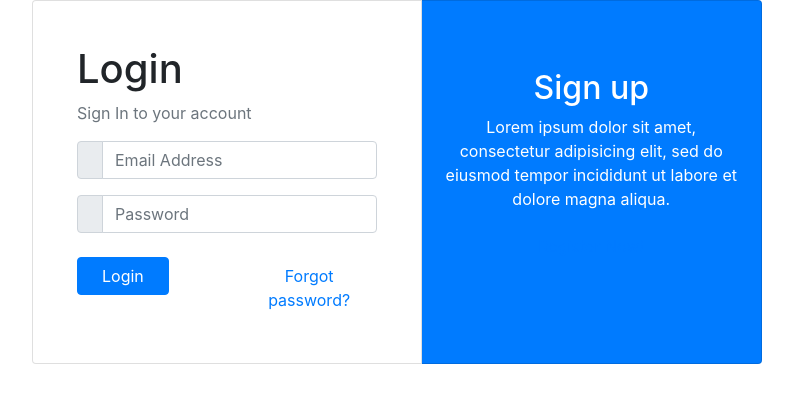
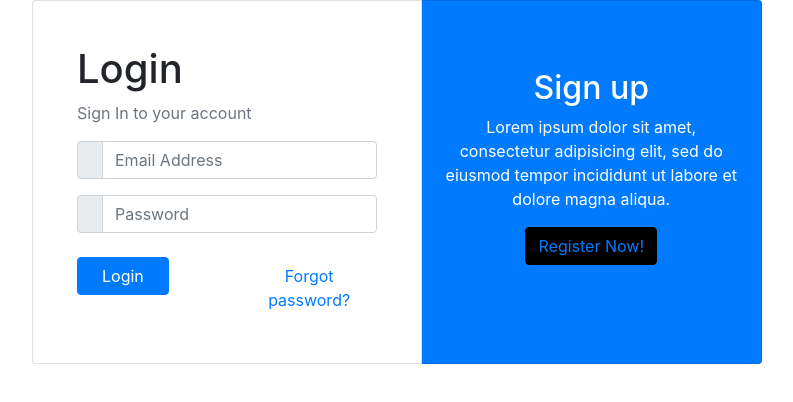
Before and after one commit to ginkovacs/thesis-frontend, a React (Create React App) app: page / in a window 1280 px wide. Shown: the top 402 px of the page, without its empty margins (243-1036 px from the left). Built offline with nearby package versions, Linux system fonts and the light colour scheme.

Commit message:
Fixed bootstrap colors

```diff
--- a/package.json
+++ b/package.json
@@ -31,8 +31,8 @@
     "react-scripts": "^1.1.5"
   },
   "scripts": {
-    "build-css": "node-sass-chokidar --include-path ./node_modules ./src/scss -o ./src/scss",
-    "watch-css": "npm run build-css && node-sass-chokidar --include-path ./node_modules ./src/scss -o ./src/scss --watch --recursive",
+    "build-css": "node-sass-chokidar --include-path ./node_modules/ ./src -o ./src --recursive",
+    "watch-css": "npm run build-css && node-sass-chokidar --include-path ./node_modules/ ./src -o ./src --watch --recursive",
     "start-js": "react-scripts start",
     "start": "npm-run-all -p watch-css start-js",
     "build-js": "react-scripts build",
--- a/src/App.js
+++ b/src/App.js
@@ -1,11 +1,9 @@
 import React, { Component } from 'react';
 import { BrowserRouter, Route, Switch } from 'react-router-dom';
-import './App.scss';
-// Styles
 // Import Font Awesome Icons Set
 import 'font-awesome/css/font-awesome.min.css';
-// Import Main styles for this application
-import './scss/style.scss'
+// Styles
+import './App.css';
 
 // Containers
 import { DefaultLayout } from './containers';
--- a/src/App.scss
+++ b/src/App.scss
@@ -1 +1 @@
-@import "styles/colors";
+@import "scss/variables";
--- a/src/index.js
+++ b/src/index.js
@@ -3,7 +3,6 @@ import ReactDOM from 'react-dom';
 import './index.css';
 import App from './App';
 import registerServiceWorker from './registerServiceWorker';
-import 'bootstrap/dist/css/bootstrap.min.css';
 
 ReactDOM.render(<App />, document.getElementById('root'));
 registerServiceWorker();
--- a/src/scss/_variables.scss
+++ b/src/scss/_variables.scss
@@ -0,0 +1,11 @@
+@import "node_modules/bootstrap/scss/bootstrap";
+
+$black:  #000;
+$trans: rgba(0, 0, 0, 0);
+
+$theme-colors: (
+        trans: $trans,
+        black: $black
+);
+
+@import "node_modules/bootstrap/scss/bootstrap";
--- a/src/scss/style.scss
+++ /dev/null
@@ -1,7 +0,0 @@
-// If you want to override variables do it here
-@import "variables";
-
-/*// Import styles
-@import "@coreui/coreui/scss/coreui.scss";
-// Temp fix for reactstrap
-@import '@coreui/coreui/scss/_dropdown-menu-right.scss';*/
--- a/src/styles/_colors.scss
+++ /dev/null
@@ -1,37 +0,0 @@
-@import '../../node_modules/bootstrap/scss/functions';
-
-$white:  #fff;
-$gray-100: #f8f9fa;
-$gray-200: #e9ecef;
-$gray-300: #dee2e6;
-$gray-400: #ced4da;
-$gray-500: #adb5bd;
-$gray-600: #868e96;
-$gray-700: #495057;
-$gray-800: #343a40;
-$gray-900: #212529;
-$black:  #000;
-
-$blue:    #007bff;
-$indigo:  #6610f2;
-$purple:  #6f42c1;
-$pink:    #e83e8c;
-$red:     #dc3545;
-$yellow:  #ffc107;
-$green:   #28a745;
-$teal:    #20c997;
-$cyan:    #17a2b8;
-$trans: rgba(0, 0, 0, 0);
-
-$theme-colors: (
-        primary: $blue,
-        secondary: $gray-600,
-        success: $green,
-        info: $cyan,
-        warning: $yellow,
-        danger: $red,
-        light: $gray-100,
-        dark: $gray-800,
-        trans: $trans,
-        black: $black
-);
```
Also changed, not shown: 1 other file (tests, documents, lock files or other folders).
